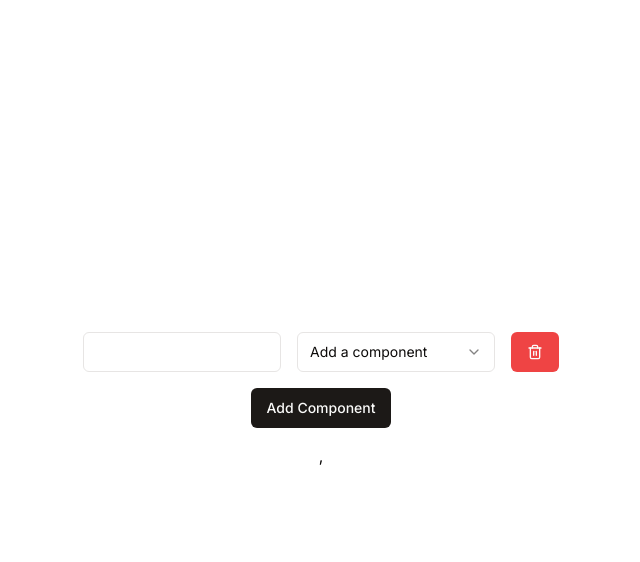
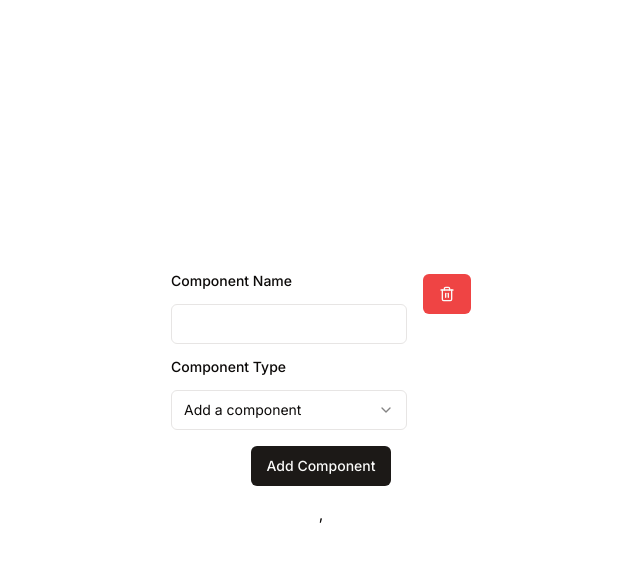
Before and after one commit to Bazzana/frugal-schema, a Next.js app: page / in a window 1280 px wide. Both pictures are taken after a click on the button "Add Component". Shown: the top 562 px of the page, without its empty margins (319-959 px from the left). Built offline with nearby package versions, Linux system fonts and the light colour scheme.

Commit message:
Add Labels

```diff
--- a/components/ComponentSelect.js
+++ b/components/ComponentSelect.js
@@ -9,6 +9,8 @@
   SelectTrigger,
   SelectValue,
 } from "@/components/ui/select"
+
+import { Label } from "@/components/ui/label"
 
 import DeleteButton from "./DeleteButton.js";
 import { Input } from "@/components/ui/input"
@@ -38,14 +40,17 @@
     };
 
   return (
-    <div className="">
+    <div className="flex gap-4">
       {componentName}
-      <div className="flex gap-4">
+      <div className="flex gap-4 flex-col">
+      <Label htmlFor="Component Name">Component Name</Label>
         <Input
+        name="Component Name"
         required
         onChange={(e) => handleInputChange(e.target.value)}  // Update local state on input change
         />
-        <Select className="flex-grow" onValueChange={(value) => {
+        <Label htmlFor="Component Type">Component Type</Label>
+        <Select className="flex-grow" name="Component Type" onValueChange={(value) => {
           handleSelectChange(value);  // Handle change to notify parent
         }}>
         <SelectTrigger>
@@ -57,8 +62,8 @@
           })}
         </SelectContent>
         </Select>
-        <DeleteButton onClick={removeComponent}/>
       </div>
+      <DeleteButton onClick={removeComponent}/>
     </div>
   )
 }
--- /dev/null
+++ b/components/ui/label.tsx
@@ -0,0 +1,26 @@
+"use client"
+
+import * as React from "react"
+import * as LabelPrimitive from "@radix-ui/react-label"
+import { cva, type VariantProps } from "class-variance-authority"
+
+import { cn } from "@/lib/utils"
+
+const labelVariants = cva(
+  "text-sm font-medium leading-none peer-disabled:cursor-not-allowed peer-disabled:opacity-70"
+)
+
+const Label = React.forwardRef<
+  React.ElementRef<typeof LabelPrimitive.Root>,
+  React.ComponentPropsWithoutRef<typeof LabelPrimitive.Root> &
+    VariantProps<typeof labelVariants>
+>(({ className, ...props }, ref) => (
+  <LabelPrimitive.Root
+    ref={ref}
+    className={cn(labelVariants(), className)}
+    {...props}
+  />
+))
+Label.displayName = LabelPrimitive.Root.displayName
+
+export { Label }
--- a/package.json
+++ b/package.json
@@ -9,6 +9,7 @@
     "lint": "next lint"
   },
   "dependencies": {
+    "@radix-ui/react-label": "^2.1.0",
     "@radix-ui/react-select": "^2.1.1",
     "@radix-ui/react-slot": "^1.1.0",
     "class-variance-authority": "^0.7.0",
```
Also changed, not shown: 1 other file (tests, documents, lock files or other folders).
